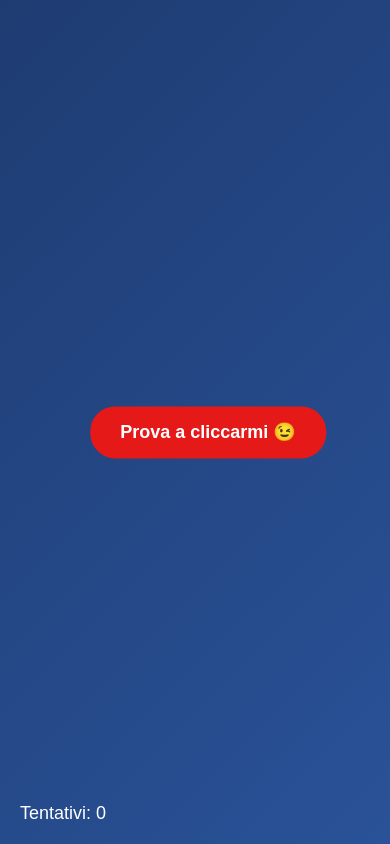
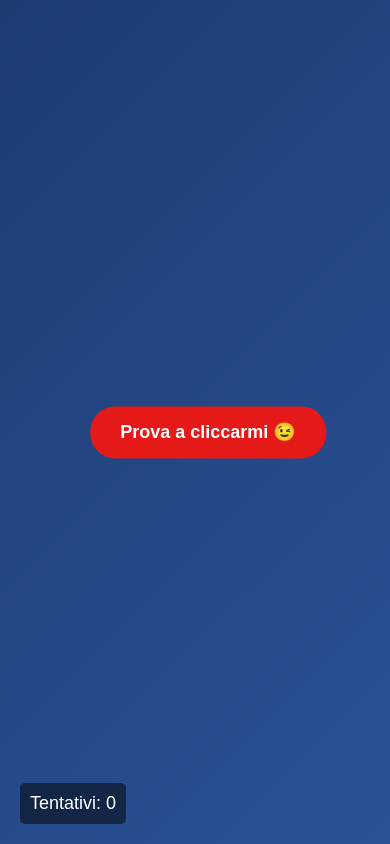
Before and after one commit to solomontaiwo/casual-contact-us, a React (Create React App) app: page / in a window 390 px wide. Built offline with nearby package versions, Linux system fonts and the light colour scheme.

Commit message:
Fixed no "Tentativi" on mobile and made more visible

```diff
--- a/src/App.js
+++ b/src/App.js
@@ -31,8 +31,14 @@ const App = () => {
       const maxX = containerRect.width - buttonRect.width;
       const maxY = containerRect.height - buttonRect.height;
 
-      const newX = Math.max(0, Math.min(maxX, Math.random() * maxX));
-      const newY = Math.max(0, Math.min(maxY, Math.random() * maxY));
+      let newX, newY;
+      do {
+        newX = Math.max(0, Math.min(maxX, Math.random() * maxX));
+        newY = Math.max(0, Math.min(maxY, Math.random() * maxY));
+      } while (
+        Math.abs(newX - position.x) < maxX / 3 &&
+        Math.abs(newY - position.y) < maxY / 3
+      );
 
       return { x: newX, y: newY };
     }
@@ -105,7 +111,11 @@ const App = () => {
         bottom: '20px',
         left: '20px',
         color: 'white',
-        fontSize: '18px'
+        fontSize: '18px',
+        padding: '10px',
+        background: 'rgba(0, 0, 0, 0.5)',
+        borderRadius: '5px',
+        zIndex: 1000
       }}>
         Tentativi: {clickCount}
       </div>
```
